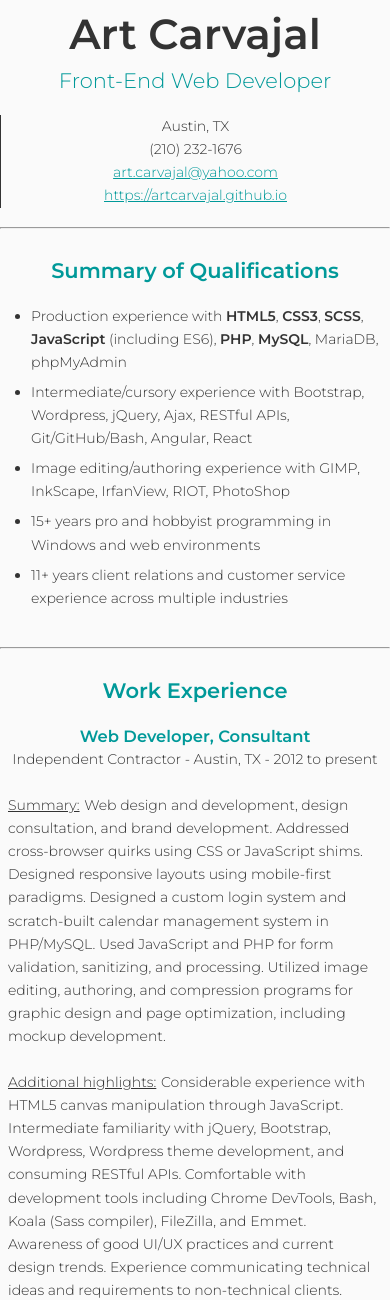
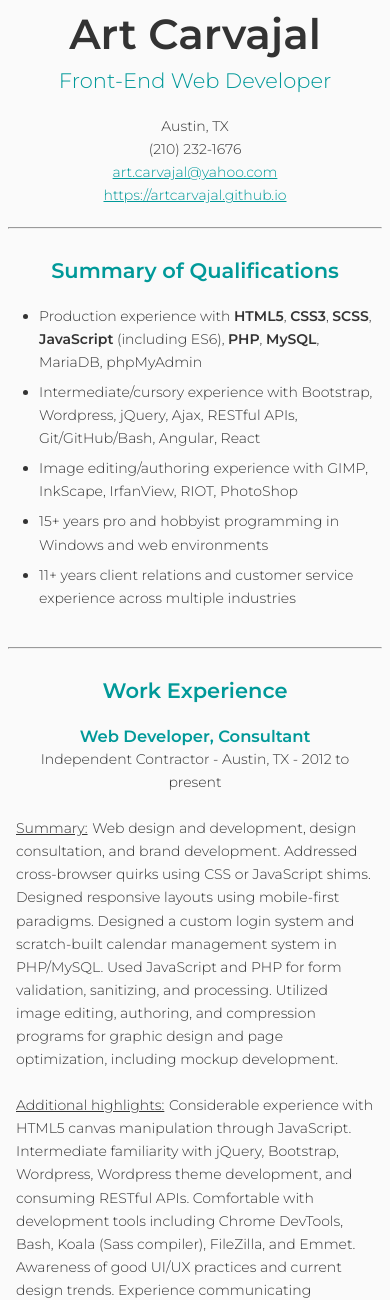
Before and after one commit to carvacodes/carvacodes.github.io, a PHP site: page /resume.html in a window 390 px wide. Shown: the top 1300 px of the page. Run offline with PHP 8.4, Linux system fonts and the light colour scheme.

Commit message:
added light drop shadow and padding to body. removed left border from secondary header element at 639 breakpoint

```diff
--- a/css/resume-style.css
+++ b/css/resume-style.css
@@ -17,11 +17,12 @@ mobile margin: 12px;
 body {
 	font-family: "Montserrat";
 	margin: 0 auto;
-	padding: 0;
+	padding: 0 8px;
 	line-height: 1.65em;
 	background-color: #fafafa;
 	color: #333;
 	max-width: 11in;
+	box-shadow: 2px 3px 8px #ddd;
 }
 ul {
 	text-align: left;
@@ -181,6 +182,7 @@ footer p::before, footer p::after {
 		padding: 0;
 	}
 	.secondary-info {
+		border: none;
 		text-align: center;
 	}
 	.item-content {
```
